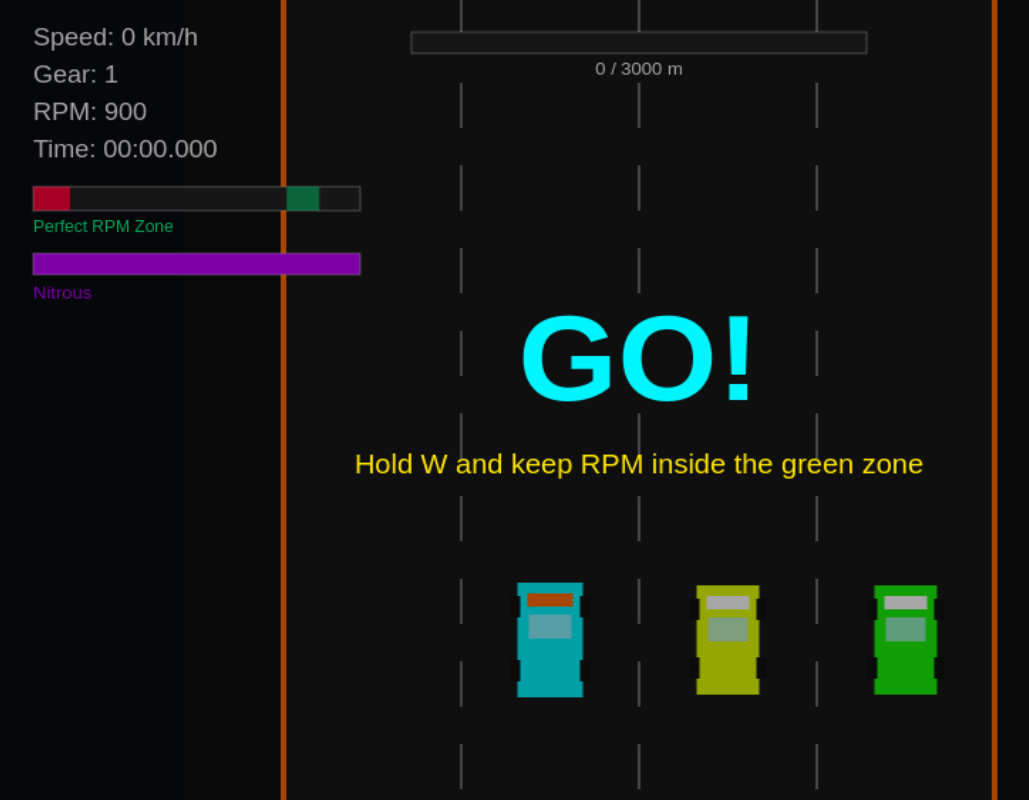
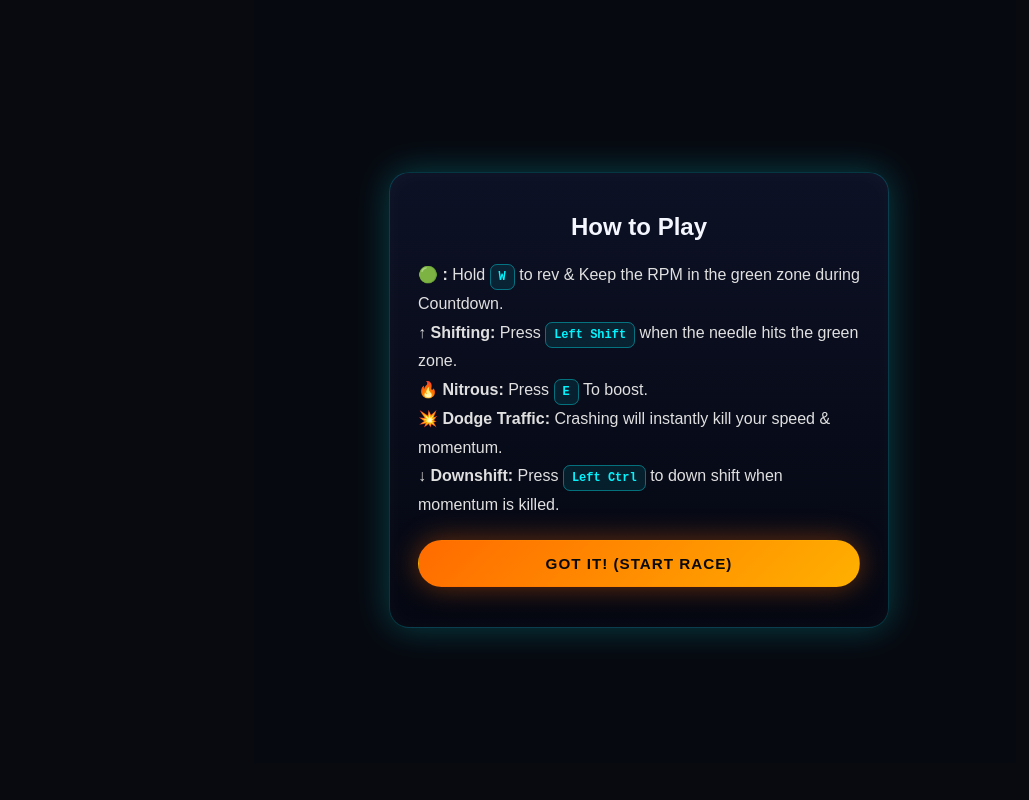
Before and after one commit to Yavmight/High-Rush, a plain HTML site: page index.html in a window 1280 px wide. Both pictures are taken after a click on the button "START RACE". Shown: the whole page, without its empty margins (1-1030 px from the left). Drawn offline with Linux system fonts and the light colour scheme.

Commit message:
Add a How to play Screen before starting the race

```diff
--- a/game.js
+++ b/game.js
@@ -8,6 +8,7 @@ const startButton = document.getElementById('btn-start');
 const controlsButton = document.getElementById('btn-controls');
 const controlsPanel = document.getElementById('controls-panel');
 
+const gotItButton = document.getElementById('btn-got-it');
 
 const retryButton = document.getElementById('btn-retry');
 const menuButton = document.getElementById('btn-menu');
@@ -39,7 +40,7 @@ function showScreen(screenName) {
 }
 
 
-// Add this near your other button variables at the top:
+
 const backButton = document.getElementById('btn-back');
 
 // Replace the old controlsButton listener with this:
@@ -47,13 +48,19 @@ controlsButton.addEventListener('click', function () {
   showScreen('controls');
 });
 
-// Add this to handle the new back button:
+
 backButton.addEventListener('click', function() {
   showScreen('menu');
 });
 
 
-startButton.addEventListener('click', function () {
+
+  startButton.addEventListener('click',function(){
+  showScreen('how-to-play')
+  })
+
+
+gotItButton.addEventListener('click', function () {
   startGame();
 });
 
--- a/index.html
+++ b/index.html
@@ -47,8 +47,37 @@
 
       <button id="btn-back" class="secondary-button">Back to Menu</button>
     </section>
+<section id="screen-how-to-play" class="screen" style="background: rgba(8, 10, 16, 0.85); z-index: 50;">
+       <div class="result-card" style="max-width: 500px;">
+         <h2>How to Play</h2>
+
+          <div style="margin: 20px 0; text-align: left; font-size: 16px; line-height: 1.8; color: #e0e0e0;">
+           <p>🟢 <strong>:</strong> Hold <kbd>W</kbd> to rev & Keep the RPM in the green zone during Countdown.</p>
+           <p>↑ <strong>Shifting:</strong> Press <kbd>Left Shift</kbd> when the needle hits the green zone.</p>
+           <p>🔥 <strong>Nitrous:</strong> Press <kbd>E</kbd> To boost.</p>
+           <p>💥 <strong>Dodge Traffic:</strong> Crashing will instantly kill your speed & momentum.</p>
+           <p>↓ <strong> Downshift:</strong> Press <kbd>Left Ctrl</kbd> to down shift when momentum is killed.</p>
+          </div>
+
+        <button id="btn-got-it" class="primary-button" style="width: 100%;">Got it! (Start Race)</button>
+      </div>
+    </section>
 
     <section id="screen-game" class="screen">
+      <canvas id="game-canvas" width="900" height="600">
+        Your browser does not support HTML5 Canvas.
+      </canvas>
+    </section>
+
+
+
+
+
+
+
+
+
+
       <canvas id="game-canvas" width="900" height="600">
         Your browser does not support HTML5 Canvas.
       </canvas>
@@ -89,6 +118,8 @@
       </div>
     </section>
 
+
+
   </main>
 
   <script src="game.js"></script>
```
